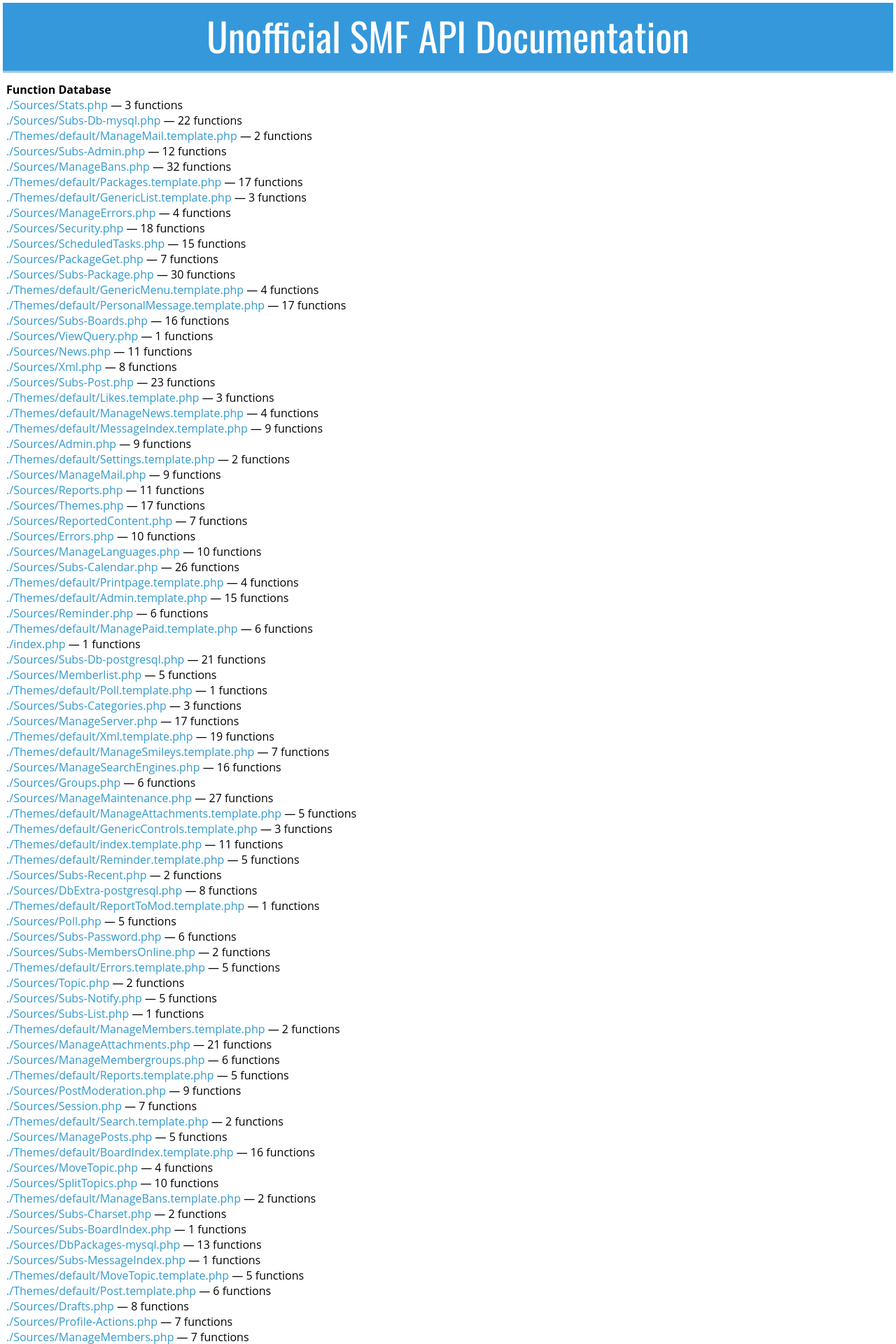
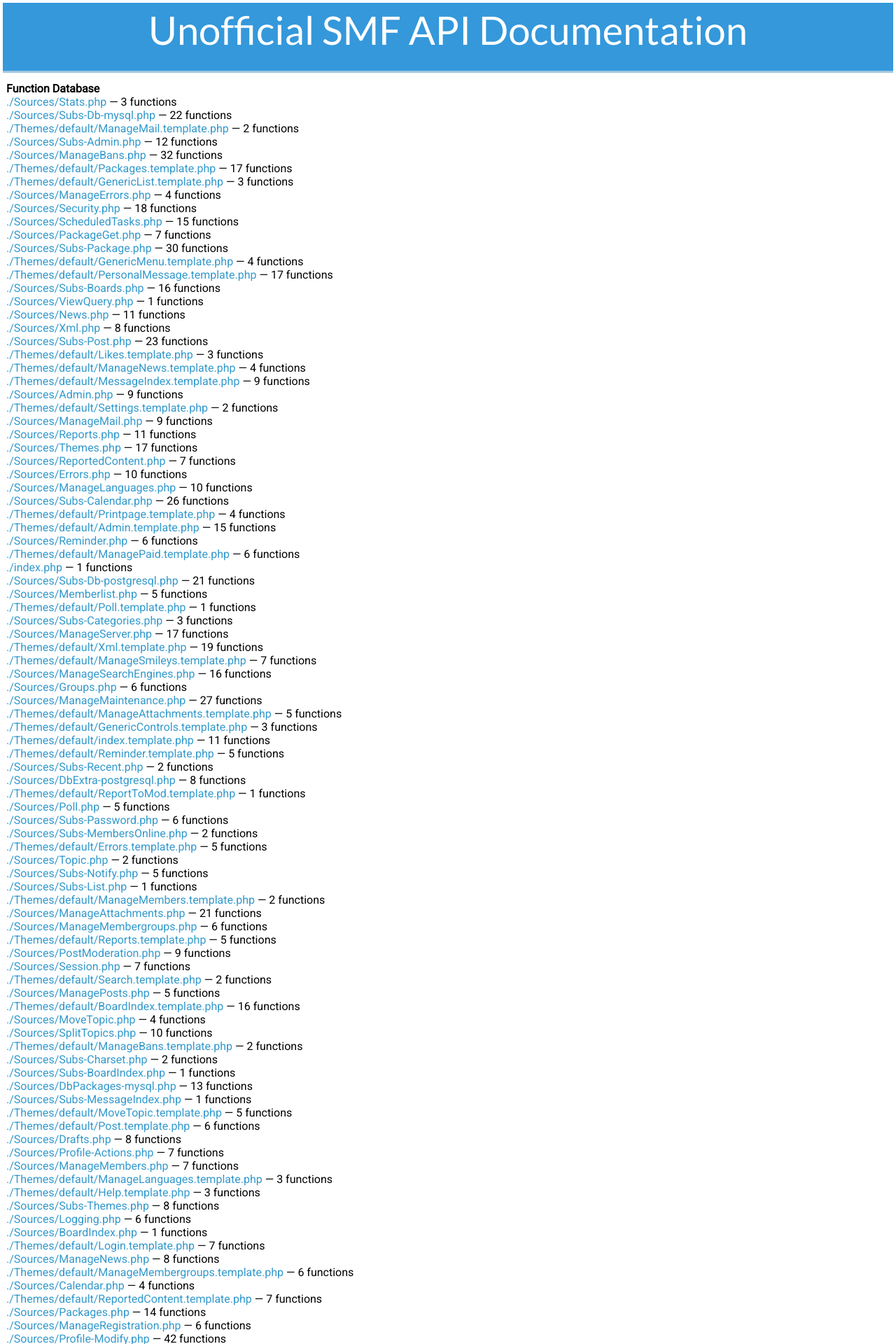
Before and after one commit to live627/smf-api-docs-test, a Jekyll site: the page built from index.md, in a window 1280 px wide. Shown: the top 1920 px of the page at 70% size. Built offline with Jekyll 4.4.1, drawn with Linux system fonts in a browser that asks for light colours; some web fonts are replaced.

Commit message:
change fonts

```diff
--- a/css/main.css
+++ b/css/main.css
@@ -1,12 +1,11 @@
-@import url(http://fonts.googleapis.com/css?family=Oswald);
-@import url(http://fonts.googleapis.com/css?family=Droid+Sans);
+@import url(https://fonts.googleapis.com/css2?family=Lato&family=Roboto);
 
 * {
 	box-sizing: border-box;
     }
 
 body {
-	font-family: 'Open Sans', Arial, sans-serif;
+	font-family: Roboto, Arial, sans-serif;
 	margin: 0 auto;
 	padding: 0;
     }
@@ -26,7 +25,7 @@
 h1,
 h2,
 header {
-	font-family: 'Oswald', Arial, sans-serif;
+	font-family: Lato, Arial, sans-serif;
     }
 
 header {
```
